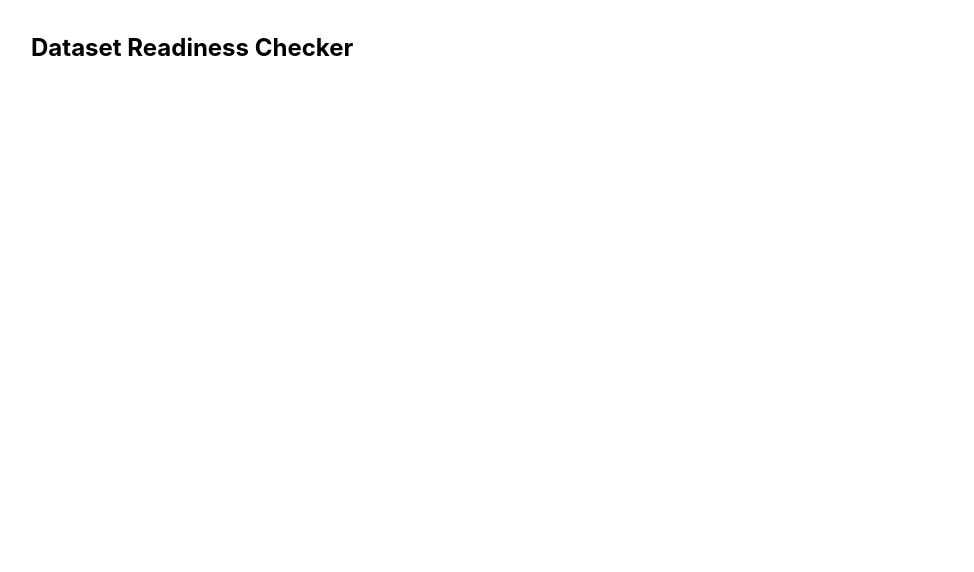
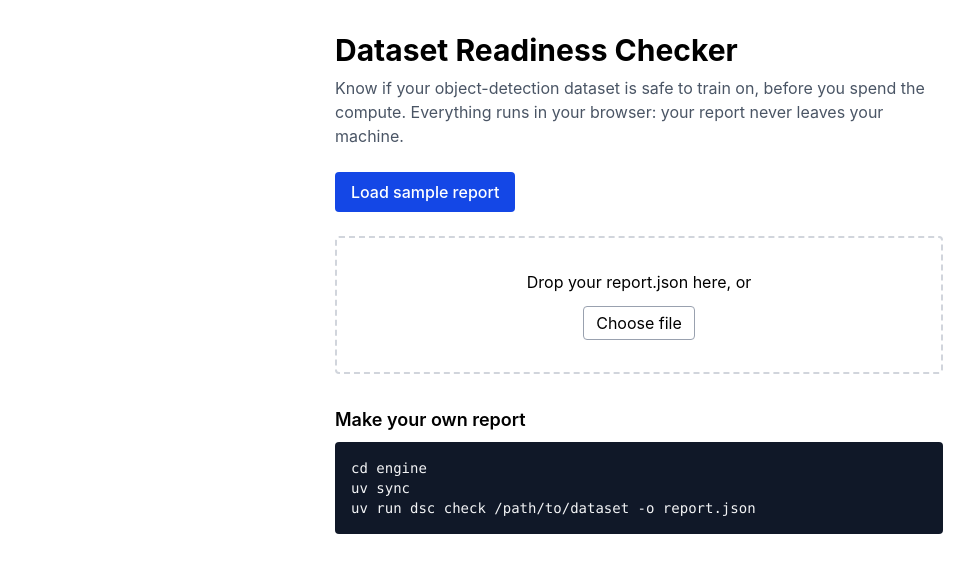
Before and after one commit to ariyan-cmd/DQC, a React (Vite) app in the folder viewer/: page / in a window 1280 px wide. Shown: the top 572 px of the page, without its empty margins (1-975 px from the left). Built offline with nearby package versions, Linux system fonts and the light colour scheme.

Commit message:
feat(viewer): landing screen with sample report and drag-and-drop

```diff
--- a/viewer/src/App.tsx
+++ b/viewer/src/App.tsx
@@ -1,7 +1,34 @@
+import { useState } from "react";
+import Landing from "./components/Landing";
+import { parseReport, readReportFile, type LoadResult } from "./lib/loadReport";
+import type { Report } from "./schema";
+
 export default function App() {
+  const [report, setReport] = useState<Report | null>(null);
+  const [error, setError] = useState<string | null>(null);
+
+  const show = (result: LoadResult) => {
+    setError(result.ok ? null : result.error);
+    if (result.ok) setReport(result.report);
+  };
+
+  const loadSample = async () => {
+    try {
+      const response = await fetch(`${import.meta.env.BASE_URL}sample-report.json`);
+      if (!response.ok) throw new Error("sample not found");
+      show(parseReport(await response.text()));
+    } catch {
+      setError("Could not load the sample report.");
+    }
+  };
+
+  // Summary screen arrives in the next commit.
+  if (report) return <main className="p-8">{report.dataset.name}</main>;
   return (
-    <main className="p-8">
-      <h1 className="text-2xl font-bold">Dataset Readiness Checker</h1>
-    </main>
+    <Landing
+      error={error}
+      onSample={loadSample}
+      onFile={async (file) => show(await readReportFile(file))}
+    />
   );
 }
--- /dev/null
+++ b/viewer/src/components/Landing.tsx
@@ -0,0 +1,76 @@
+import { useState, type DragEvent } from "react";
+
+type Props = {
+  error: string | null;
+  onSample: () => void;
+  onFile: (file: File) => void;
+};
+
+const QUICK_START = `cd engine
+uv sync
+uv run dsc check /path/to/dataset -o report.json`;
+
+export default function Landing({ error, onSample, onFile }: Props) {
+  const [dragging, setDragging] = useState(false);
+
+  const onDrop = (event: DragEvent<HTMLDivElement>) => {
+    event.preventDefault();
+    setDragging(false);
+    const file = event.dataTransfer.files[0];
+    if (file) onFile(file);
+  };
+
+  return (
+    <main className="mx-auto max-w-2xl p-8">
+      <h1 className="text-3xl font-bold">Dataset Readiness Checker</h1>
+      <p className="mt-2 text-gray-600">
+        Know if your object-detection dataset is safe to train on, before you spend the compute.
+        Everything runs in your browser: your report never leaves your machine.
+      </p>
+
+      <button
+        type="button"
+        onClick={onSample}
+        className="mt-6 rounded bg-blue-700 px-4 py-2 font-medium text-white hover:bg-blue-800 focus-visible:outline-2 focus-visible:outline-offset-2 focus-visible:outline-blue-700"
+      >
+        Load sample report
+      </button>
+
+      <div
+        onDragOver={(event) => {
+          event.preventDefault();
+          setDragging(true);
+        }}
+        onDragLeave={() => setDragging(false)}
+        onDrop={onDrop}
+        className={`mt-6 rounded border-2 border-dashed p-8 text-center ${dragging ? "border-blue-700 bg-blue-50" : "border-gray-300"}`}
+      >
+        <p>Drop your report.json here, or</p>
+        <label className="mt-3 inline-block cursor-pointer rounded border border-gray-400 px-3 py-1 focus-within:outline-2 focus-within:outline-offset-2 focus-within:outline-blue-700">
+          Choose file
+          <input
+            type="file"
+            accept=".json,application/json"
+            className="sr-only"
+            onChange={(event) => {
+              const file = event.target.files?.[0];
+              if (file) onFile(file);
+              event.target.value = ""; // lets the same file be chosen again after an error
+            }}
+          />
+        </label>
+      </div>
+
+      {error && (
+        <p role="alert" className="mt-4 rounded bg-red-50 p-3 text-red-800">
+          {error}
+        </p>
+      )}
+
+      <h2 className="mt-8 text-lg font-semibold">Make your own report</h2>
+      <pre className="mt-2 overflow-x-auto rounded bg-gray-900 p-4 text-sm text-gray-100">
+        <code>{QUICK_START}</code>
+      </pre>
+    </main>
+  );
+}
```
Also changed, not shown: 1 other file (tests, documents, lock files or other folders).
